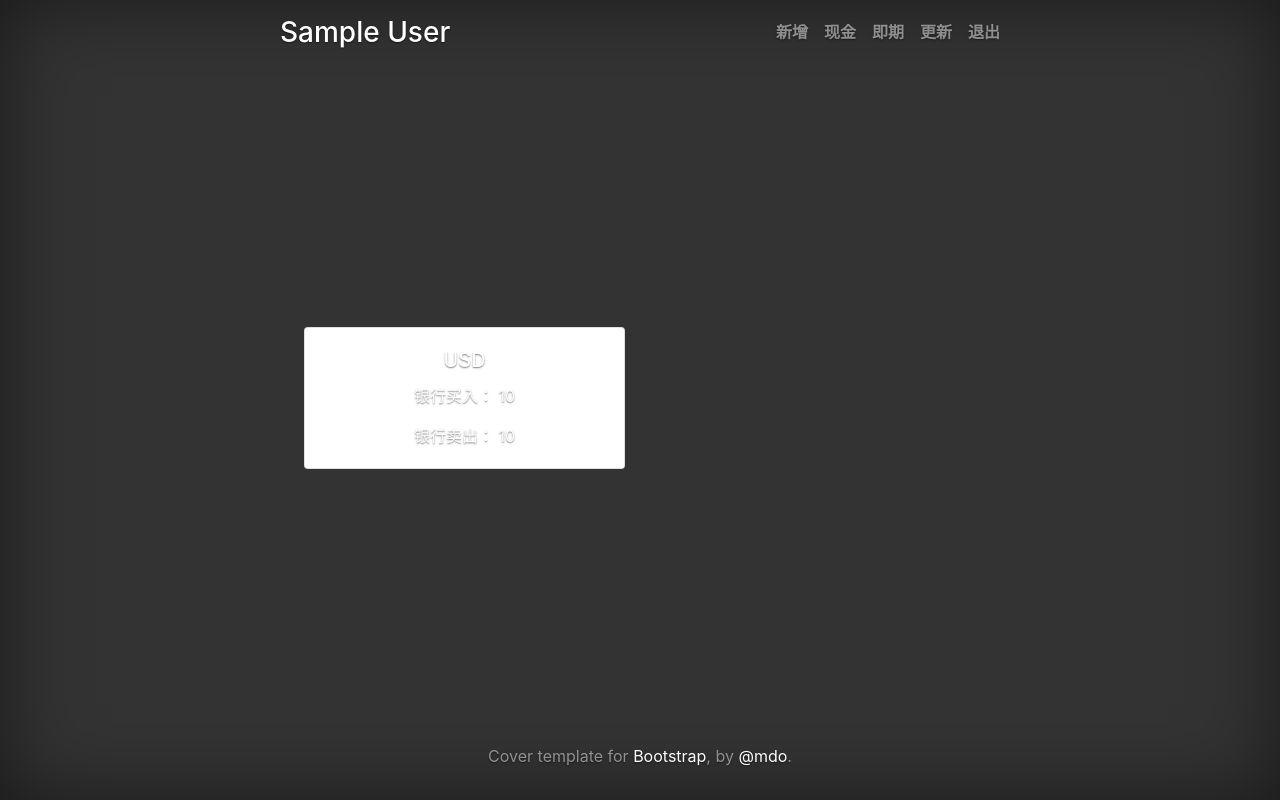
After one commit to joyc/currency_remind, a Flask app: page /cash_alert in a window 1280 px wide. The commit adds this page. Run offline with Flask 2, Linux system fonts and the light colour scheme; the visitor is signed in with stand-in values (Sample User, id 1); a database or web service that is not in the repository returns one stand-in record (values such as "Sample title"); some libraries are stand-ins or nearby versions.

Commit message:
add update_alert

```diff
--- a/app.py
+++ b/app.py
@@ -6,7 +6,13 @@ from modules.all_alert import All_alert
 
 app = Flask(__name__)
 app.secret_key = "test123"
-Database.initialize()
+
+
+@app.before_first_request
+def initialize():
+    Database.initialize()
+    session['email'] = session.get('email')
+    session['name'] = session.get('name')
 
 
 @app.route('/')
@@ -60,7 +66,7 @@ def logout():
 @app.route('/new_alert', methods=["GET", "POST"])
 def new_alert():
     if session['email']:
-        monen_dict, positon = Money.search_data()
+        money_dict, positon = Money.search_data()
         if request.method == 'POST':
             input_currency = request.form['input_currency']
             rate_exchange = request.form['rate_exchange']
@@ -73,20 +79,20 @@ def new_alert():
                 exchange_msg = "汇率：{}".format("现金汇率" if rate_exchange == "cash" else "即期汇率")
                 buy_msg = f"银行买入通知价格：￥{bank_buy}"
                 sale_msg = f"银行卖出通知价格：￥{bank_sale}"
-                return render_template("new_alert.html", monen_dict=monen_dict, message=message,
+                return render_template("new_alert.html", money_dict=money_dict, message=message,
                                        currency_msg=currency_msg, exchange_msg=exchange_msg,
                                        buy_msg=buy_msg, sale_msg=sale_msg)
             else:
-                message = "您的通知新增失败，请重新新增！"
+                message = "您的通知新增失败，每个币种只能新增两种通知，请重新新增！"
                 currency_msg = f"币别：{input_currency}"
                 exchange_msg = "汇率：{}".format("现金汇率" if rate_exchange == "cash" else "即期汇率")
                 buy_msg = f"银行买入通知价格：￥{bank_buy}"
                 sale_msg = f"银行卖出通知价格：￥{bank_sale}"
-                return render_template("new_alert.html", monen_dict=monen_dict, message=message,
+                return render_template("new_alert.html", money_dict=money_dict, message=message,
                                        currency_msg=currency_msg, exchange_msg=exchange_msg,
                                        buy_msg=buy_msg, sale_msg=sale_msg)
         else:
-            return render_template("new_alert.html", monen_dict=monen_dict)
+            return render_template("new_alert.html", money_dict=money_dict)
     else:
         return redirect('/login')
 
@@ -112,5 +118,23 @@ def change_email():
         return redirect('/login')
 
 
+@app.route('/cash_alert')
+def cash_alert():
+    if session['email']:
+        cash_data = All_alert.find_user_alert(session['email'], "cash")
+        return render_template('cash_alert.html', cash_data=cash_data)
+    else:
+        return redirect('/login')
+
+
+@app.route('/sign_alert')
+def sign_alert():
+    if session['email']:
+        sign_data = All_alert.find_user_alert(session['email'], "sign")
+        return render_template('sign_alert.html', sign_data=sign_data)
+    else:
+        return redirect('/login')
+
+
 if __name__ == '__main__':
     app.run(debug=True)
--- a/modules/all_alert.py
+++ b/modules/all_alert.py
@@ -31,8 +31,10 @@ class All_alert:
 
     @staticmethod
     def find_user_alert(email, rate_exchange):
-        return Database.find_one(collection="all_alert", query={"email": email, "rate_exchange": rate_exchange})
+        return Database.find(collection="all_alert", query={"email": email, "rate_exchange": rate_exchange})
 
-    # @staticmethod
-    # def update_user_email(old_email, email):
-    #     return Database.update(collection="users", query={"email": old_email}, data={"$set": {"email": email}})
+    @staticmethod
+    def update_user_alert(email, currency, rate_exchange, price):
+        return Database.update(collection="all_alert",
+                               query={"email": email, "currency": currency, "rate_exchange": rate_exchange},
+                               data={"$set": {"price": price}})
--- a/templates/base.html
+++ b/templates/base.html
@@ -1,4 +1,3 @@
-
 <!doctype html>
 <html lang="en">
   <head>
@@ -32,6 +31,9 @@
             <a class="nav-link active" href="{{ url_for('register') }}">注册</a>
             <a class="nav-link" href="{{ url_for('login') }}">登陆</a>
             {% else %}
+            <a class="nav-link" href="{{ url_for('new_alert') }}">新增</a>
+            <a class="nav-link" href="{{ url_for('cash_alert') }}">现金</a>
+            <a class="nav-link" href="{{ url_for('sign_alert') }}">即期</a>
             <a class="nav-link" href="{{ url_for('change_email') }}">更新</a>
             <a class="nav-link" href="{{ url_for('logout') }}">退出</a>
             {% endif %}
--- /dev/null
+++ b/templates/cash_alert.html
@@ -0,0 +1,17 @@
+{% extends "base.html" %}
+{% block content %}
+ <div class="row">
+    {% for cash_data in cash_data %}
+      <div class="col-sm-6">
+        <div class="card">
+          <div class="card-body">
+            <h5 class="card-title">{{ cash_data.currency }}</h5>
+            <p class="card-text">银行买入： {{ cash_data.price[0] }}</p>
+            <p class="card-text">银行卖出： {{ cash_data.price[1] }}</p>
+          </div>
+        </div>
+      </div>
+    {% endfor %}
+
+</div>
+{% endblock %}
--- a/templates/new_alert.html
+++ b/templates/new_alert.html
@@ -9,6 +9,7 @@
                 <option value="{{ money_dict[position].currency_cn }}">{{ money_dict[position].currency_cn }}</option>
                 {% endfor %}
             </select>
+            <small id="input_currencyHelp" class="form-text text-muted">每种货币只能设置两种汇率通知。</small>
         </div>
         <div class="form-group">
             <label for="rate_exchange">汇率</label>
@@ -30,5 +31,10 @@
             <small id="bank_saleHelp" class="form-text text-muted">例如: 10 或 10.1</small>
         </div>
         <button type="submit" class="btn btn-primary">添加</button>
+        <p>{{ message }}</p>
+        <p>{{ currency_msg }}</p>
+        <p>{{ exchange_msg }}</p>
+        <p>{{ buy_msg }}</p>
+        <p>{{ sale_msg }}</p>
     </form>
 {% endblock %}
```
Also changed, not shown: templates/sign_alert.html (added, +17 -0 lines).
